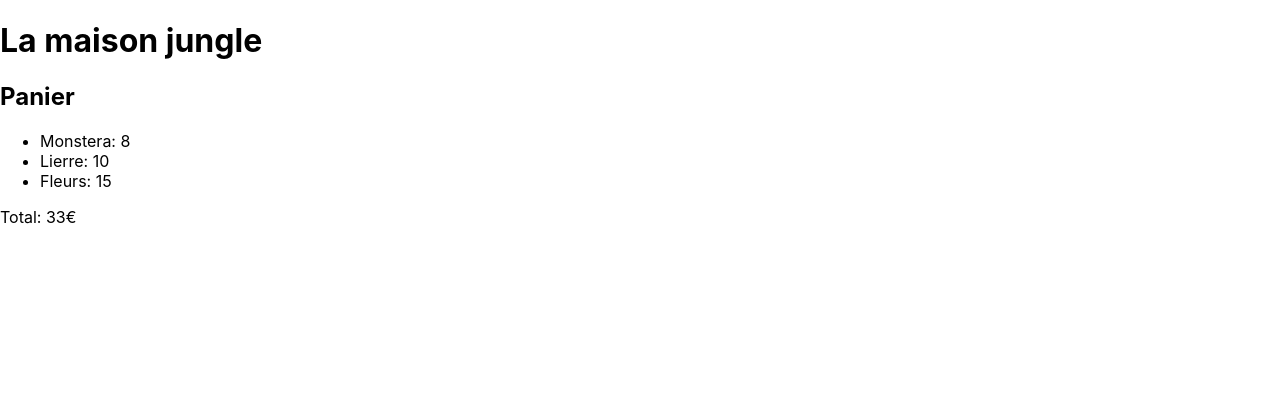
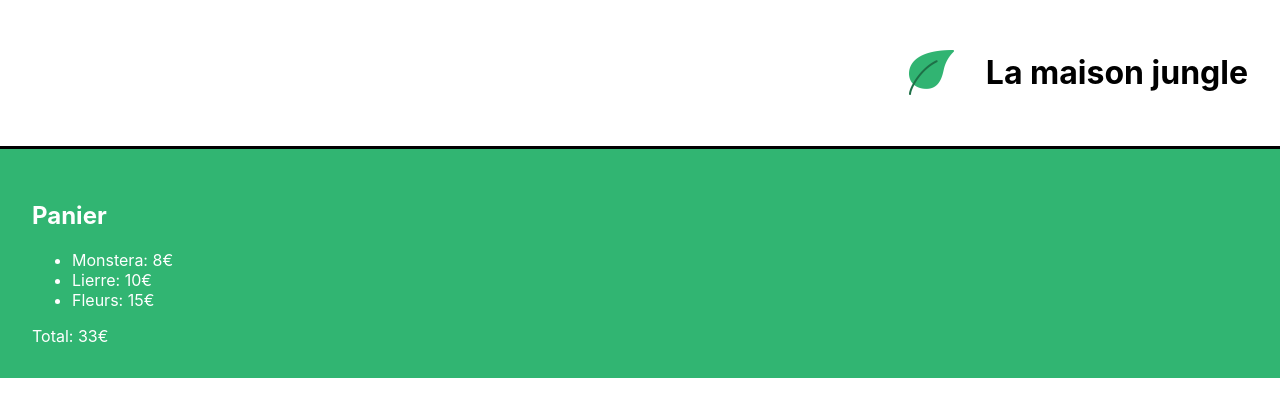
Before and after one commit to strenauld/ocr_debutez_avec_react, a React (Create React App) app: page / in a window 1280 px wide. Shown: the top 416 px of the page. Built offline with nearby package versions, Linux system fonts and the light colour scheme.

Commit message:
incorporez du style et des assets a votre projet

```diff
--- a/src/components/Banner.js
+++ b/src/components/Banner.js
@@ -1,6 +1,14 @@
+import '../styles/Banner.css';
+import logo from '../assets/logo.png';
+
 function Banner() {
     const bannerText = "La maison jungle";
-    return <h1>{ bannerText }</h1>
+    return (
+        <div className="lmj-banner">
+            <img src={ logo } alt="La maison jungle" className="lmj-logo"/>
+            <h1 className="lmj-title">{ bannerText }</h1>
+        </div>
+    )
 }
 
 export default Banner;
--- a/src/components/Cart.js
+++ b/src/components/Cart.js
@@ -1,15 +1,17 @@
+import '../styles/Cart.css'
+
 function Cart() {
     const monsteraPrice = 8;
     const ivyPrice = 10;
     const flowerPrice = 15;
 
-    return  (
-        <div>
+    return (
+        <div className="lmj-cart">
             <h2>Panier</h2>
             <ul>
-                <li>Monstera: { monsteraPrice }</li>
-                <li>Lierre: { ivyPrice }</li>
-                <li>Fleurs: { flowerPrice }</li>
+                <li>Monstera: { monsteraPrice }€</li>
+                <li>Lierre: { ivyPrice }€</li>
+                <li>Fleurs: { flowerPrice }€</li>
             </ul>
             Total: { monsteraPrice + ivyPrice + flowerPrice }€
         </div>
--- a/src/index.js
+++ b/src/index.js
@@ -1,6 +1,6 @@
 import React from 'react';
 import ReactDOM from 'react-dom';
-import './index.css';
+import './styles/index.css';
 import App from './components/App';
 import reportWebVitals from './reportWebVitals';
 
--- /dev/null
+++ b/src/styles/Banner.css
@@ -0,0 +1,19 @@
+.lmj-banner {
+    color: black;
+    text-align: right;
+    padding: 32px;
+    border-bottom: solid 3px black;
+    display: flex;
+	justify-content: flex-end;
+	flex-direction: row;
+	align-items: center;
+}
+
+.lmj-title {
+    padding-left: 32px;
+}
+
+.lmj-logo {
+    height: 45px;
+    width: 45px;
+}
--- /dev/null
+++ b/src/styles/Cart.css
@@ -0,0 +1,5 @@
+.lmj-cart {
+    color: white;
+    background-color: #31b572;
+    padding: 32px;
+}
```
Also changed, not shown: src/assets/logo.png (added), src/logo.svg (deleted), src/styles/index.css (renamed from src/index.css).
